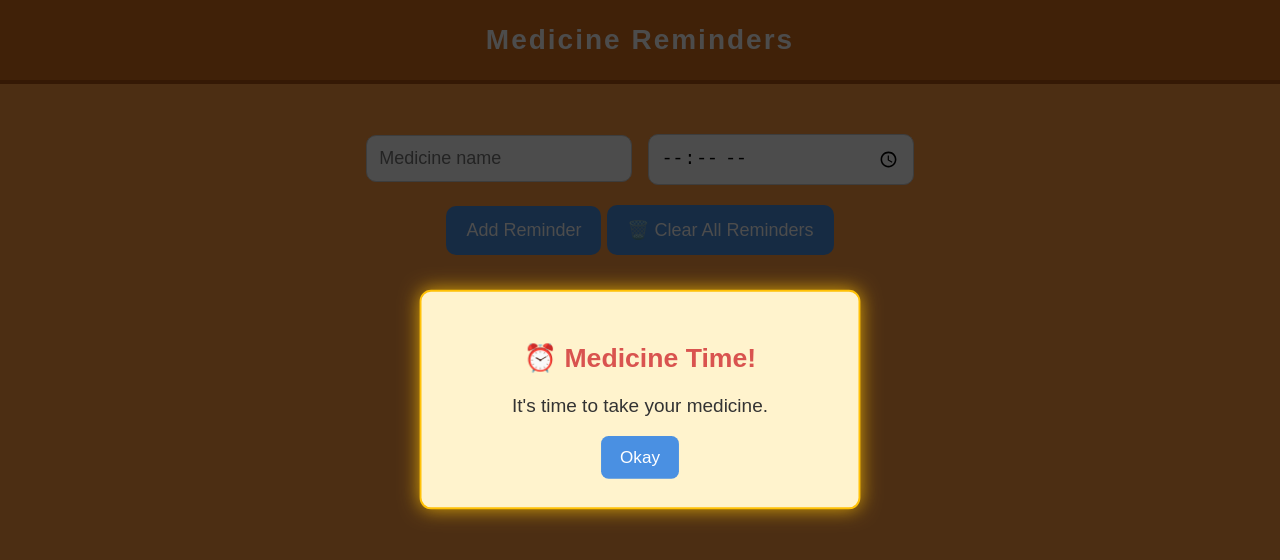
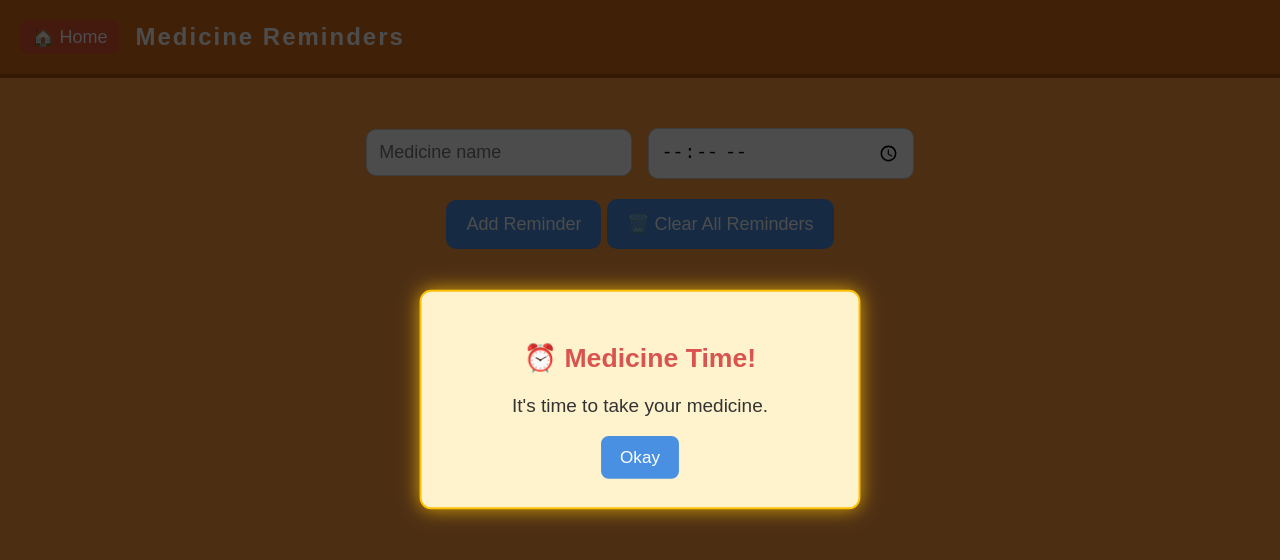
Before and after one commit to ReevaShenoy/Inclusive-Design-for-Public-Transportation, a plain HTML site: page medicineReminder.html in a window 1280 px wide. Drawn offline with Linux system fonts and the light colour scheme.

Commit message:
added home button

```diff
--- a/medicineReminder.html
+++ b/medicineReminder.html
@@ -5,8 +5,29 @@
   <meta name="viewport" content="width=device-width, initial-scale=1.0"/>
   <title>Medicine Reminders</title>
   <link rel="stylesheet" href="css/style.css" />
+  <style>
+    .app-header {
+      display: flex;
+      align-items: center;
+      justify-content: flex-start;
+      background-color: #D86F1C;
+      color: white;
+      padding: 20px;
+      font-size: 24px;
+      font-weight: bold;
+    }
 
-  <style>
+    .home-btn {
+      font-size: 18px;
+      padding: 6px 12px;
+      background-color: #E4572E;
+      color: white;
+      border: none;
+      border-radius: 8px;
+      margin-right: 16px;
+      cursor: pointer;
+    }
+
     .reminder-form input {
       padding: 12px;
       margin: 10px 5px;
@@ -65,19 +86,13 @@
     }
 
     @keyframes popupFade {
-      from {
-        opacity: 0;
-        transform: translateY(-20px) scale(0.9);
-      }
-      to {
-        opacity: 1;
-        transform: translateY(0) scale(1);
-      }
+      from { opacity: 0; transform: translateY(-20px) scale(0.9); }
+      to   { opacity: 1; transform: translateY(0) scale(1); }
     }
 
     @keyframes pulse {
-      0% { box-shadow: 0 0 20px rgba(255, 193, 7, 0.8); }
-      50% { box-shadow: 0 0 40px rgba(255, 193, 7, 1); }
+      0%   { box-shadow: 0 0 20px rgba(255, 193, 7, 0.8); }
+      50%  { box-shadow: 0 0 40px rgba(255, 193, 7, 1); }
       100% { box-shadow: 0 0 20px rgba(255, 193, 7, 0.8); }
     }
 
@@ -114,7 +129,10 @@
 </head>
 <body>
 
-  <header class="app-header">Medicine Reminders</header>
+  <header class="app-header">
+    <button class="home-btn" onclick="location.href='index.html'">🏠 Home</button>
+    Medicine Reminders
+  </header>
 
   <main class="container">
     <div class="reminder-form">
@@ -135,7 +153,6 @@
       <button onclick="closeModal()">Okay</button>
     </div>
   </div>
-
 
   <audio id="alarmSound" src="assets/alarm.mp3" preload="auto"></audio>
 
@@ -186,7 +203,6 @@
     function showAlarm(message) {
       document.getElementById('alarmMessage').textContent = message;
       document.getElementById('alarmModal').style.display = 'flex';
-
       const sound = document.getElementById('alarmSound');
       sound.currentTime = 0;
       sound.play();
@@ -195,7 +211,6 @@
     function closeModal() {
       document.getElementById('alarmModal').style.display = 'none';
     }
-
 
     function clearReminders() {
       if (confirm("Are you sure you want to delete all reminders?")) {
@@ -209,11 +224,10 @@
       setInterval(() => {
         const now = new Date();
         const current = now.toTimeString().slice(0, 5);
-
         reminders.forEach(reminder => {
           if (reminder.time === current && !reminder.triggered) {
             showAlarm(`⏰ Time to take your medicine: ${reminder.medicine}`);
-          reminder.triggered = true; // Mark as already shown
+            reminder.triggered = true;
           }
         });
       }, 60000);
```
Also changed, not shown: route_planning.html (+29 -14 lines). Lines whose indentation alone changed are shown as unchanged.
